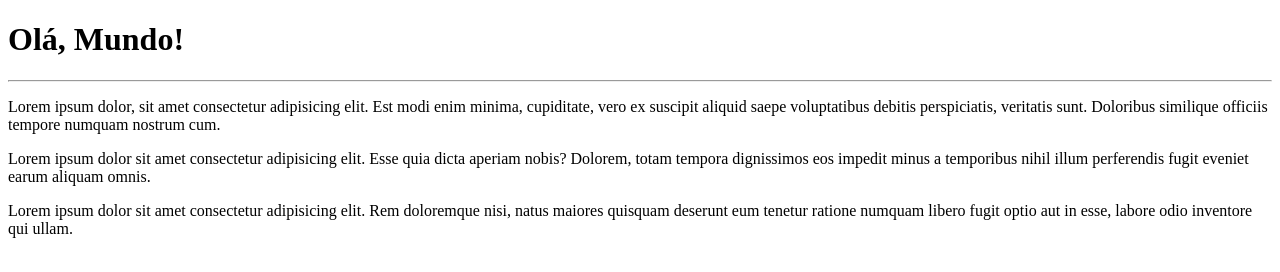
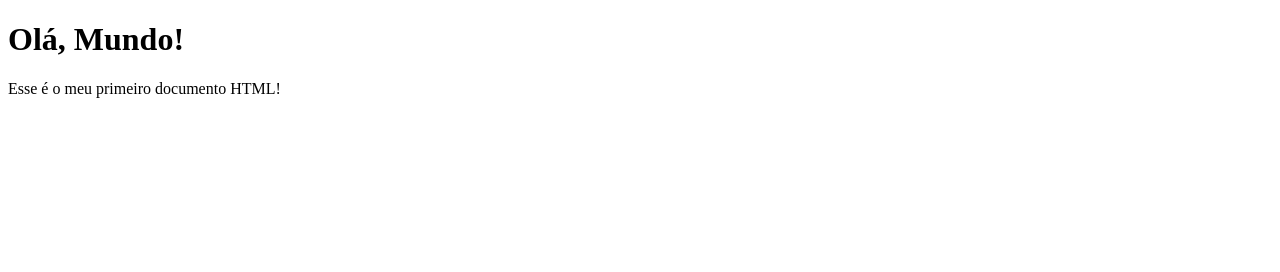
Before and after one commit to thiagoolima99/Estudos, a plain HTML site: page site-exemplo/index.html in a window 1280 px wide. Drawn offline with Linux system fonts and the light colour scheme.

Commit message:
Update index.html

```diff
--- a/site-exemplo/index.html
+++ b/site-exemplo/index.html
@@ -3,13 +3,10 @@
 <head>
     <meta charset="UTF-8">
     <meta name="viewport" content="width=device-width, initial-scale=1.0">
-    <title>Meu primeiro site em repositório</title>
+    <title>Meu primeiro exercício</title>
 </head>
 <body>
     <h1>Olá, Mundo!</h1>
-    <hr>
-    <p>Lorem ipsum dolor, sit amet consectetur adipisicing elit. Est modi enim minima, cupiditate, vero ex suscipit aliquid saepe voluptatibus debitis perspiciatis, veritatis sunt. Doloribus similique officiis tempore numquam nostrum cum.</p>
-    <p>Lorem ipsum dolor sit amet consectetur adipisicing elit. Esse quia dicta aperiam nobis? Dolorem, totam tempora dignissimos eos impedit minus a temporibus nihil illum perferendis fugit eveniet earum aliquam omnis.</p>
-    <p>Lorem ipsum dolor sit amet consectetur adipisicing elit. Rem doloremque nisi, natus maiores quisquam deserunt eum tenetur ratione numquam libero fugit optio aut in esse, labore odio inventore qui ullam.</p>
+    <p>Esse é o meu primeiro documento HTML!</p>
 </body>
 </html>
```
